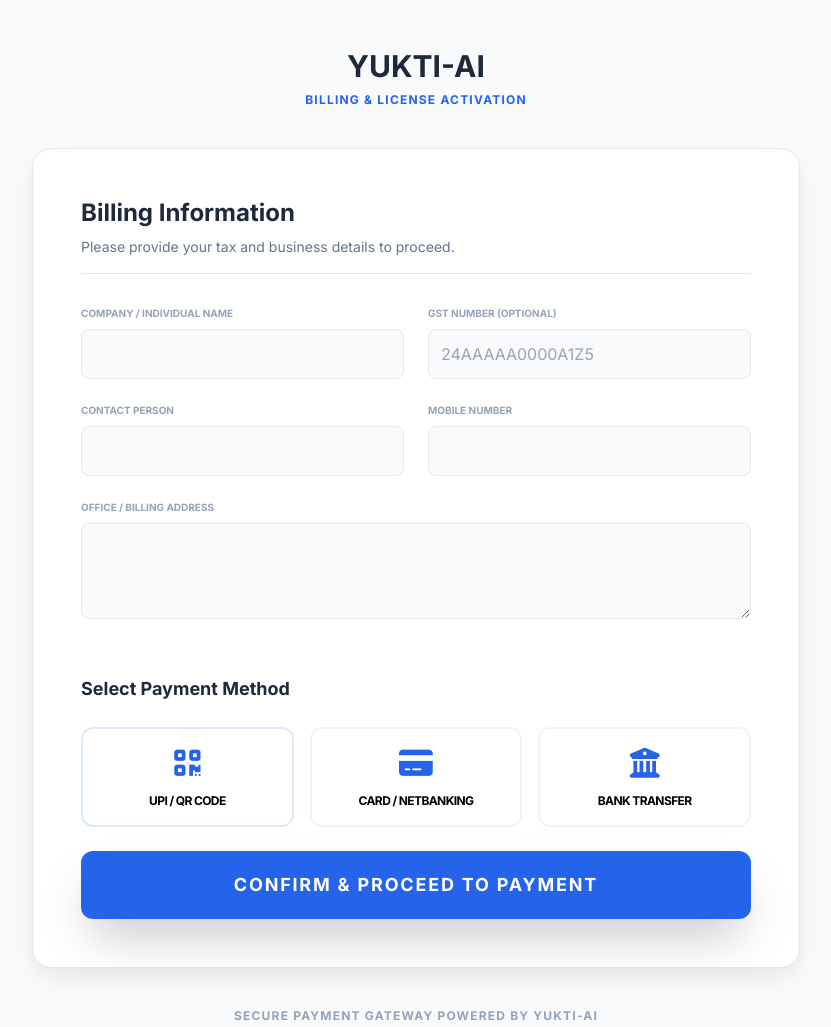
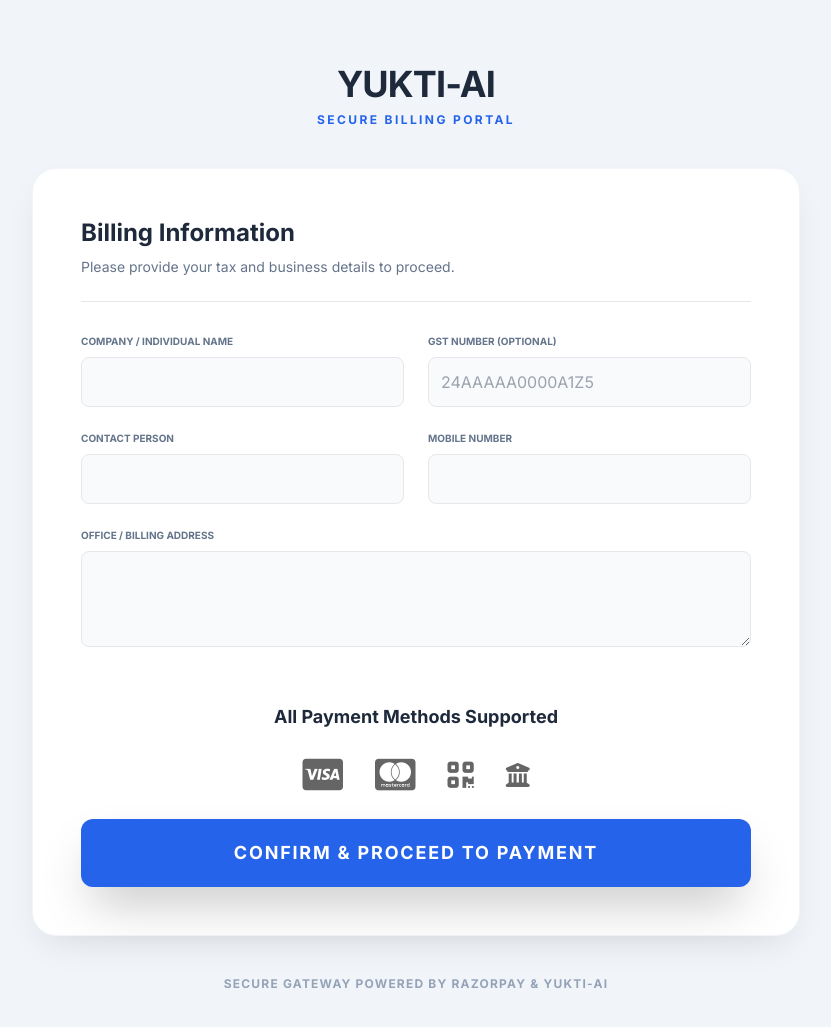
Before and after one commit to yuktiaisales-sudo/yukti-automation-web-, a plain HTML site: page payment.html in a window 1280 px wide. Shown: the whole page, without its empty margins (224-1055 px from the left). Drawn offline with nearby package versions, Linux system fonts and the light colour scheme.

Commit message:
Update payment.html

```diff
--- a/payment.html
+++ b/payment.html
@@ -3,81 +3,70 @@
 <head>
     <meta charset="UTF-8">
     <meta name="viewport" content="width=device-width, initial-scale=1.0">
-    <title>Yukti-Ai | Billing & Secure Payment</title>
+    <title>Yukti-Ai | Billing & Payment</title>
     <script src="https://cdn.tailwindcss.com"></script>
     <link href="https://fonts.googleapis.com/css2?family=Inter:wght@400;600;700&display=swap" rel="stylesheet">
     <link rel="stylesheet" href="https://cdnjs.cloudflare.com/ajax/libs/font-awesome/6.0.0/css/all.min.css">
     <style>
-        body { font-family: 'Inter', sans-serif; background-color: #f8fafc; }
-        .payment-card { background: white; border-radius: 20px; box-shadow: 0 10px 30px -5px rgba(0,0,0,0.1); }
+        body { font-family: 'Inter', sans-serif; background-color: #f1f5f9; }
+        .payment-card { background: white; border-radius: 24px; box-shadow: 0 15px 35px -10px rgba(0,0,0,0.1); }
     </style>
 </head>
-<body class="py-12 px-6">
+<body class="py-16 px-6">
 
     <div class="max-w-3xl mx-auto">
-        <!-- Logo/Brand -->
+        <!-- Brand Header -->
         <div class="text-center mb-10">
-            <h1 class="text-3xl font-bold text-slate-800">YUKTI-AI</h1>
-            <p class="text-blue-600 font-bold uppercase tracking-widest text-xs mt-2">Billing & License Activation</p>
+            <h1 class="text-4xl font-extrabold text-slate-800 tracking-tight">YUKTI-AI</h1>
+            <p class="text-blue-600 font-bold uppercase tracking-[0.2em] text-xs mt-2">Secure Billing Portal</p>
         </div>
 
-        <div class="payment-card p-8 md:p-12 border border-slate-200">
+        <div class="payment-card p-8 md:p-12 border border-slate-100">
             <h2 class="text-2xl font-bold text-slate-800 mb-2">Billing Information</h2>
-            <p class="text-slate-500 mb-8 border-b pb-4 text-sm">Please provide your tax and business details to proceed.</p>
+            <p class="text-slate-500 mb-8 border-b pb-6 text-sm">Please provide your tax and business details to proceed.</p>
 
-            <form class="space-y-6">
+            <form id="billing-form" class="space-y-6">
                 <!-- Company & GST -->
                 <div class="grid md:grid-cols-2 gap-6">
                     <div class="flex flex-col">
-                        <label class="text-[10px] font-bold text-slate-400 uppercase mb-2">Company / Individual Name</label>
-                        <input type="text" class="p-3 bg-slate-50 border rounded-lg focus:ring-2 focus:ring-blue-500 outline-none transition" required>
+                        <label class="text-[10px] font-bold text-slate-500 uppercase mb-2">Company / Individual Name</label>
+                        <input id="company-name" type="text" class="p-3 bg-slate-50 border rounded-lg focus:ring-2 focus:ring-blue-500 outline-none transition" required>
                     </div>
                     <div class="flex flex-col">
-                        <label class="text-[10px] font-bold text-slate-400 uppercase mb-2">GST Number (Optional)</label>
+                        <label class="text-[10px] font-bold text-slate-500 uppercase mb-2">GST Number (Optional)</label>
                         <input type="text" placeholder="24AAAAA0000A1Z5" class="p-3 bg-slate-50 border rounded-lg focus:ring-2 focus:ring-blue-500 outline-none">
                     </div>
                 </div>
 
-                <!-- Contact Details -->
+                <!-- Contact -->
                 <div class="grid md:grid-cols-2 gap-6">
                     <div class="flex flex-col">
-                        <label class="text-[10px] font-bold text-slate-400 uppercase mb-2">Contact Person</label>
+                        <label class="text-[10px] font-bold text-slate-500 uppercase mb-2">Contact Person</label>
                         <input type="text" class="p-3 bg-slate-50 border rounded-lg focus:ring-2 focus:ring-blue-500 outline-none" required>
                     </div>
                     <div class="flex flex-col">
-                        <label class="text-[10px] font-bold text-slate-400 uppercase mb-2">Mobile Number</label>
-                        <input type="tel" class="p-3 bg-slate-50 border rounded-lg focus:ring-2 focus:ring-blue-500 outline-none" required>
+                        <label class="text-[10px] font-bold text-slate-500 uppercase mb-2">Mobile Number</label>
+                        <input id="mobile-number" type="tel" class="p-3 bg-slate-50 border rounded-lg focus:ring-2 focus:ring-blue-500 outline-none" required>
                     </div>
                 </div>
 
                 <div class="flex flex-col">
-                    <label class="text-[10px] font-bold text-slate-400 uppercase mb-2">Office / Billing Address</label>
+                    <label class="text-[10px] font-bold text-slate-500 uppercase mb-2">Office / Billing Address</label>
                     <textarea class="p-3 bg-slate-50 border rounded-lg focus:ring-2 focus:ring-blue-500 outline-none h-24" required></textarea>
                 </div>
 
-                <!-- Payment Selection -->
+                <!-- Payment Method Icons -->
                 <div class="pt-8">
-                    <h3 class="text-lg font-bold text-slate-800 mb-6">Select Payment Method</h3>
-                    <div class="grid grid-cols-1 md:grid-cols-3 gap-4">
-                        <label class="cursor-pointer border-2 p-4 rounded-xl flex flex-col items-center gap-3 hover:border-blue-500 hover:bg-blue-50 transition border-blue-100">
-                            <input type="radio" name="pay-mode" class="hidden" checked>
-                            <i class="fa-solid fa-qrcode text-blue-600 text-3xl"></i>
-                            <span class="font-bold text-xs uppercase tracking-tighter">UPI / QR Code</span>
-                        </label>
-                        <label class="cursor-pointer border-2 p-4 rounded-xl flex flex-col items-center gap-3 hover:border-blue-500 hover:bg-blue-50 transition border-slate-100">
-                            <input type="radio" name="pay-mode" class="hidden">
-                            <i class="fa-solid fa-credit-card text-blue-600 text-3xl"></i>
-                            <span class="font-bold text-xs uppercase tracking-tighter">Card / NetBanking</span>
-                        </label>
-                        <label class="cursor-pointer border-2 p-4 rounded-xl flex flex-col items-center gap-3 hover:border-blue-500 hover:bg-blue-50 transition border-slate-100">
-                            <input type="radio" name="pay-mode" class="hidden">
-                            <i class="fa-solid fa-building-columns text-blue-600 text-3xl"></i>
-                            <span class="font-bold text-xs uppercase tracking-tighter">Bank Transfer</span>
-                        </label>
+                    <h3 class="text-lg font-bold text-slate-800 mb-6 text-center">All Payment Methods Supported</h3>
+                    <div class="flex justify-center items-center gap-8 opacity-60">
+                        <i class="fa-brands fa-cc-visa text-4xl"></i>
+                        <i class="fa-brands fa-cc-mastercard text-4xl"></i>
+                        <i class="fa-solid fa-qrcode text-3xl"></i>
+                        <i class="fa-solid fa-building-columns text-2xl"></i>
                     </div>
                 </div>
 
-                <!-- Pay Button -->
+                <!-- Action Button -->
                 <button type="button" onclick="finalizePayment()" class="w-full bg-blue-600 text-white py-5 rounded-xl font-extrabold text-lg shadow-2xl hover:bg-blue-700 transition mt-10 uppercase tracking-widest">
                     Confirm & Proceed to Payment
                 </button>
@@ -85,14 +74,27 @@
         </div>
 
         <p class="text-center text-slate-400 text-xs mt-10 uppercase tracking-widest font-bold">
-            Secure Payment Gateway powered by Yukti-Ai
+            Secure Gateway Powered by Razorpay & Yukti-Ai
         </p>
     </div>
 
     <script>
         function finalizePayment() {
-            alert("Verification and Automated Link Generation in Progress. \n\nour sales team will send you the secure payment link via WhatsApp and Email within 15 minutes.");
-            window.location.href = "index.html";
+            // Step 1: Update this link with the one you create in Razorpay Dashboard
+            const RAZORPAY_LINK = "https://rzp.io/rzp/xzEwX7u";
+
+            // Step 2: Validate required fields
+            const company = document.getElementById('company-name').value;
+            const mobile = document.getElementById('mobile-number').value;
+
+            if(!company || !mobile) {
+                alert("Please fill in at least the Company Name and Mobile Number to proceed.");
+                return;
+            }
+
+            // Step 3: Redirect to Razorpay for secure checkout
+            alert("Redirecting to Razorpay Secure Portal for payment...");
+            window.location.href = RAZORPAY_LINK;
         }
     </script>
 </body>
```
